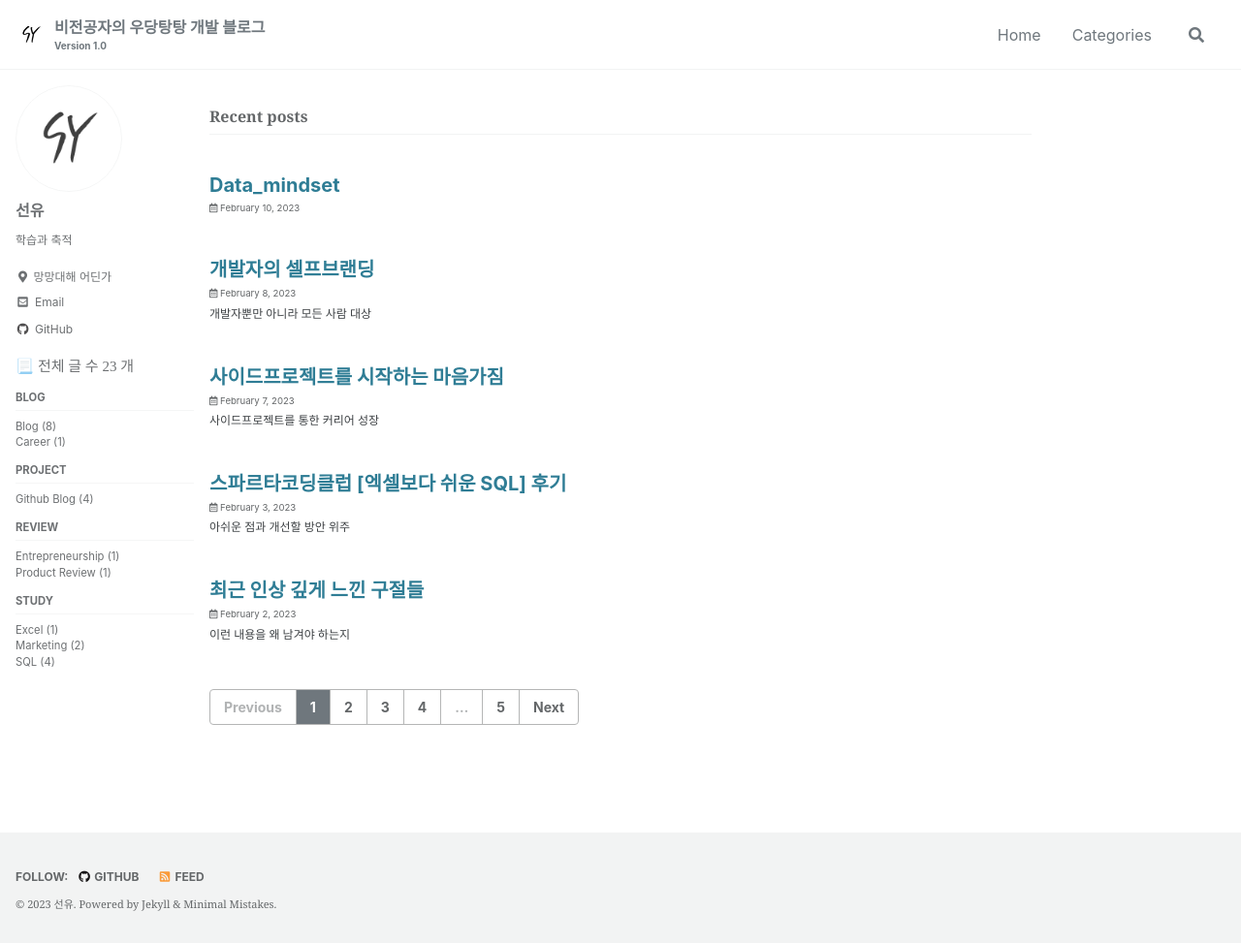
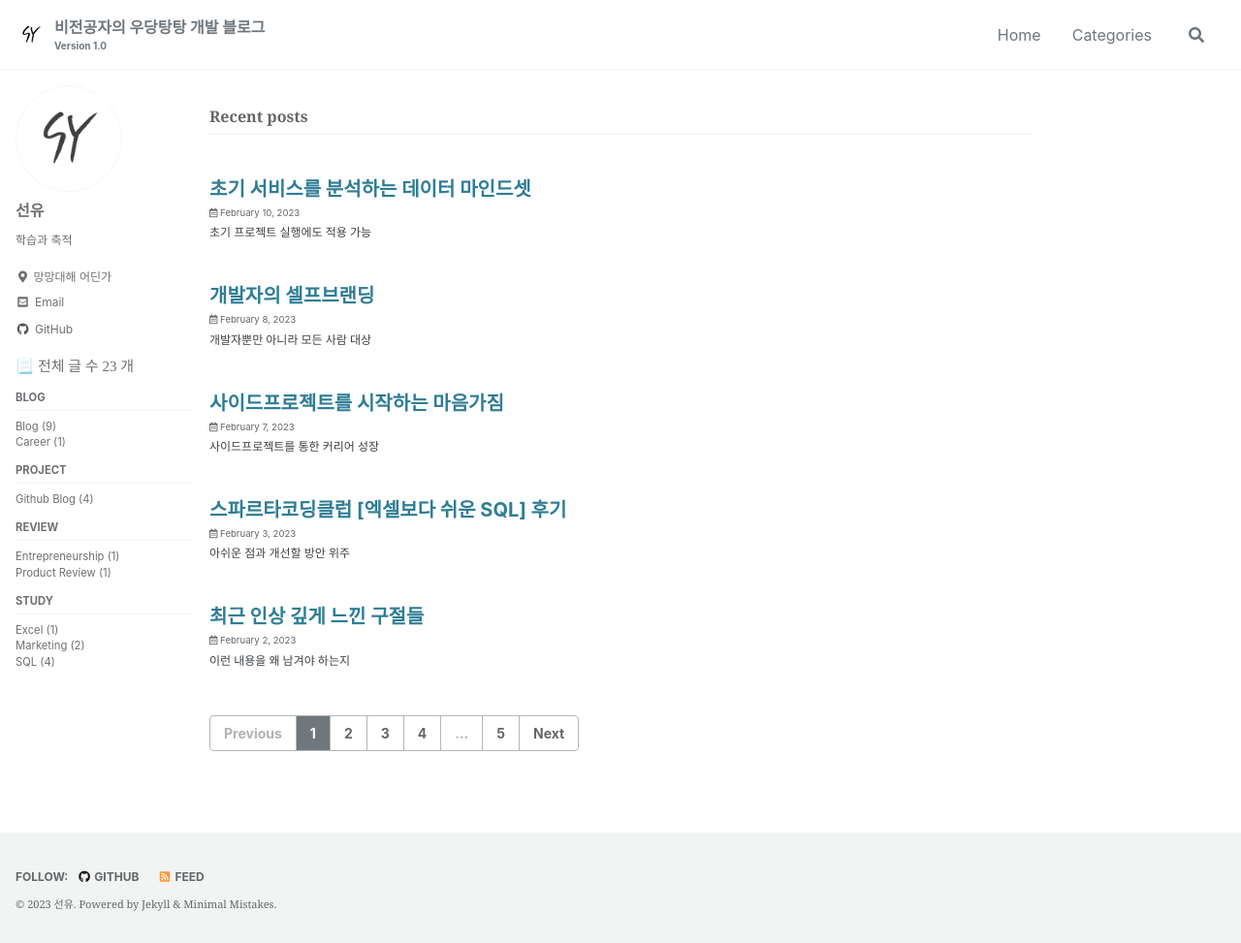
Before and after one commit to devSeanYoo/devSeanYoo.github.io, a Jekyll site: the page built from index.html, in a window 1280 px wide and 973 px high. Shown: the whole window at 97% size. Built offline with Jekyll 4.4.1, drawn with Linux system fonts in a browser that asks for light colours; cached includes are drawn as plain includes; some web fonts are replaced; the list of posts is cut into pages by our own code.

Commit message:
Update 2023-02-10-data_mindset.md

```diff
--- a/_posts/2023-02-10-data_mindset.md
+++ b/_posts/2023-02-10-data_mindset.md
@@ -1,7 +1,7 @@
 ---
-title :
-excerpt :
-categories :
+title : 초기 서비스를 분석하는 데이터 마인드셋
+excerpt : 초기 프로젝트 실행에도 적용 가능
+categories : blog
 ---
 
 <br>
```
